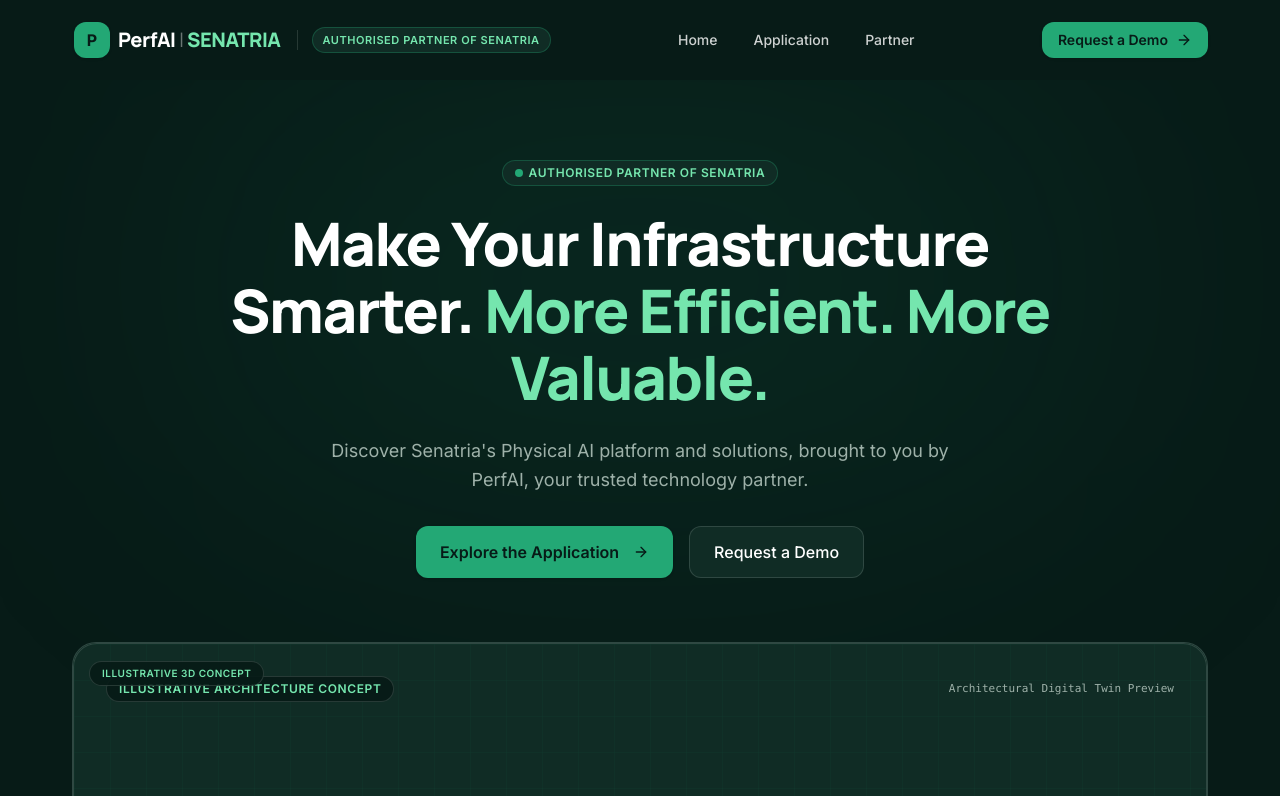
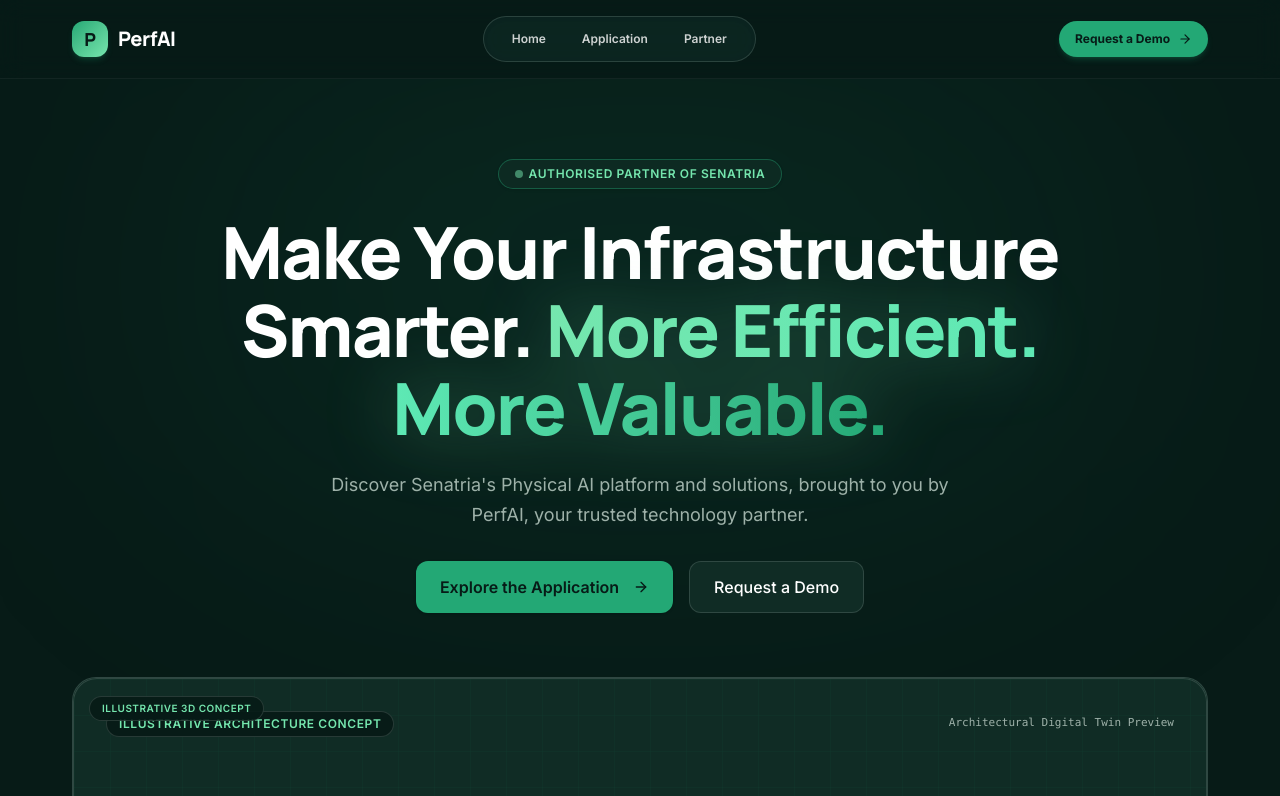
Before and after one commit to verilumenlab/perfai-, a Next.js app: page / in a window 1280 px wide. Shown: the top 796 px of the page. Built offline with nearby package versions, Linux system fonts and the light colour scheme.

Commit message:
feat: redesign navbar with clean PerfAI logo and enhance hero typography highlights

```diff
--- a/app/application/page.tsx
+++ b/app/application/page.tsx
@@ -63,11 +63,15 @@ export default function ApplicationPage() {
         <Container className="relative z-10">
           <FadeIn>
             <div className="max-w-3xl">
-              <Badge variant="default" className="mb-4">
-                {hero.badge}
+              <Badge variant="default" className="mb-4 px-4 py-1.5 shadow-sm border-green-primary/40 bg-bg-surface/80 backdrop-blur-sm">
+                <span className="h-2 w-2 rounded-full bg-mint-accent animate-pulse" />
+                <span>{hero.badge}</span>
               </Badge>
-              <h1 className="font-heading font-extrabold text-3xl sm:text-5xl lg:text-6xl text-white tracking-tight leading-[1.12]">
-                {hero.headline}
+              <h1 className="font-heading font-extrabold text-4xl sm:text-6xl lg:text-7xl text-white tracking-tight leading-[1.08]">
+                Intelligence That Understands{" "}
+                <span className="bg-gradient-to-r from-mint-accent via-emerald-300 to-green-primary bg-clip-text text-transparent drop-shadow-[0_0_35px_rgba(117,230,174,0.35)]">
+                  Your Infrastructure.
+                </span>
               </h1>
               <p className="mt-6 text-base sm:text-lg text-text-muted max-w-2xl leading-relaxed">
                 {hero.subheading}
--- a/app/partner/page.tsx
+++ b/app/partner/page.tsx
@@ -63,11 +63,15 @@ export default function PartnerPage() {
         <Container className="relative z-10">
           <FadeIn>
             <div className="max-w-3xl">
-              <Badge variant="default" className="mb-4">
-                {hero.badge}
+              <Badge variant="default" className="mb-4 px-4 py-1.5 shadow-sm border-green-primary/40 bg-bg-surface/80 backdrop-blur-sm">
+                <span className="h-2 w-2 rounded-full bg-mint-accent animate-pulse" />
+                <span>{hero.badge}</span>
               </Badge>
-              <h1 className="font-heading font-extrabold text-3xl sm:text-5xl lg:text-6xl text-white tracking-tight leading-[1.12]">
-                {hero.headline}
+              <h1 className="font-heading font-extrabold text-4xl sm:text-6xl lg:text-7xl text-white tracking-tight leading-[1.08]">
+                Bringing Physical AI to{" "}
+                <span className="bg-gradient-to-r from-mint-accent via-emerald-300 to-green-primary bg-clip-text text-transparent drop-shadow-[0_0_35px_rgba(117,230,174,0.35)]">
+                  Businesses. Together.
+                </span>
               </h1>
               <p className="mt-6 text-base sm:text-lg text-text-muted max-w-2xl leading-relaxed">
                 {hero.subheading}
--- a/components/layout/MobileNavigation.tsx
+++ b/components/layout/MobileNavigation.tsx
@@ -99,15 +99,19 @@ export function MobileNavigation({
         <div>
           {/* Header */}
           <div className="flex items-center justify-between pb-6 border-b border-border-dark">
-            <div className="flex flex-col">
+            <Link
+              href="/"
+              onClick={onClose}
+              className="flex items-center gap-2.5"
+              aria-label="PerfAI Homepage"
+            >
+              <div className="h-8 w-8 rounded-xl bg-gradient-to-br from-green-primary to-mint-accent text-bg-deep flex items-center justify-center font-heading font-extrabold text-base shadow-sm">
+                P
+              </div>
               <span className="font-heading font-extrabold text-xl text-white">
-                PerfAI <span className="text-white/40 font-normal">|</span>{" "}
-                <span className="text-mint-accent">SENATRIA</span>
+                PerfAI
               </span>
-              <span className="text-[10px] text-mint-accent uppercase font-semibold tracking-wider mt-0.5">
-                {siteConfig.resellerBadge}
-              </span>
-            </div>
+            </Link>
 
             <button
               ref={closeButtonRef}
--- a/components/layout/Navbar.tsx
+++ b/components/layout/Navbar.tsx
@@ -2,7 +2,6 @@
 
 import React, { useState, useEffect, useRef } from "react";
 import Link from "next/link";
-import { siteConfig } from "@/lib/site-config";
 import { MobileNavigation } from "./MobileNavigation";
 import { Menu, ArrowRight } from "lucide-react";
 
@@ -24,53 +23,45 @@ export function Navbar() {
       <header
         className={`sticky top-0 z-40 w-full transition-all duration-300 ${
           scrolled
-            ? "bg-bg-deep/90 backdrop-blur-md border-b border-border-dark py-3.5 shadow-lg shadow-black/20"
-            : "bg-transparent py-5"
+            ? "bg-bg-deep/85 backdrop-blur-xl border-b border-border-dark/80 py-3 shadow-xl shadow-black/40"
+            : "bg-bg-deep/40 backdrop-blur-md border-b border-white/5 py-4"
         }`}
       >
         <div className="w-full max-w-[1200px] mx-auto px-4 sm:px-6 lg:px-8 flex items-center justify-between">
-          {/* Brand: PerfAI | SENATRIA */}
-          <div className="flex items-center gap-3.5">
+          {/* Brand: PerfAI Logo and Name only */}
           <Link
             href="/"
-              className="flex items-center gap-2 group focus:outline-none focus-visible:ring-2 focus-visible:ring-mint-accent rounded-lg p-0.5"
+            className="flex items-center gap-2.5 group focus:outline-none focus-visible:ring-2 focus-visible:ring-mint-accent rounded-xl p-1 -ml-1 transition-all"
+            aria-label="PerfAI Homepage"
           >
-              <div className="h-9 w-9 rounded-xl bg-green-primary text-bg-deep flex items-center justify-center font-bold text-base shadow-sm group-hover:scale-105 transition-transform">
+            <div className="h-9 w-9 rounded-xl bg-gradient-to-br from-green-primary to-mint-accent text-bg-deep flex items-center justify-center font-heading font-extrabold text-lg shadow-md shadow-green-primary/20 group-hover:scale-105 transition-transform">
               P
             </div>
-              <span className="font-heading font-extrabold text-xl tracking-tight text-white">
-                PerfAI <span className="text-white/40 font-normal">|</span>{" "}
-                <span className="text-mint-accent">SENATRIA</span>
+            <span className="font-heading font-extrabold text-xl tracking-tight text-white group-hover:text-mint-accent transition-colors">
+              PerfAI
             </span>
           </Link>
 
-            <div className="hidden sm:flex items-center h-5 border-l border-border-dark pl-3.5">
-              <span className="text-[11px] font-semibold text-mint-accent uppercase tracking-wider bg-bg-surface px-2.5 py-1 rounded-full border border-green-primary/30">
-                {siteConfig.resellerBadge}
-              </span>
-            </div>
-          </div>
-
           {/* Nav links: Home, Application, Partner */}
           <nav
-            className="hidden md:flex items-center gap-2 lg:gap-3"
+            className="hidden md:flex items-center gap-1 bg-bg-surface/70 backdrop-blur-md px-3 py-1.5 rounded-full border border-border-dark shadow-inner"
             aria-label="Main Navigation"
           >
             <Link
               href="/"
-              className="text-sm font-medium text-white/80 hover:text-white px-3 py-1.5 rounded-lg transition-colors hover:bg-white/5"
+              className="text-xs font-semibold px-4 py-2 rounded-full text-white/80 hover:text-white hover:bg-white/5 transition-all duration-200"
             >
               Home
             </Link>
             <Link
               href="/application"
-              className="text-sm font-medium text-white/80 hover:text-white px-3 py-1.5 rounded-lg transition-colors hover:bg-white/5"
+              className="text-xs font-semibold px-4 py-2 rounded-full text-white/80 hover:text-white hover:bg-white/5 transition-all duration-200"
             >
               Application
             </Link>
             <Link
               href="/partner"
-              className="text-sm font-medium text-white/80 hover:text-white px-3 py-1.5 rounded-lg transition-colors hover:bg-white/5"
+              className="text-xs font-semibold px-4 py-2 rounded-full text-white/80 hover:text-white hover:bg-white/5 transition-all duration-200"
             >
               Partner
             </Link>
@@ -80,10 +71,10 @@ export function Navbar() {
           <div className="flex items-center gap-3">
             <Link
               href="/#demo"
-              className="hidden sm:inline-flex items-center gap-2 text-sm font-semibold bg-green-primary text-bg-deep px-4 py-2 rounded-xl hover:bg-mint-accent active:scale-[0.98] transition-all shadow-sm focus:outline-none focus-visible:ring-2 focus-visible:ring-mint-accent"
+              className="hidden sm:inline-flex items-center gap-2 text-xs font-bold bg-green-primary text-bg-deep px-4 py-2.5 rounded-full hover:bg-mint-accent active:scale-[0.98] transition-all duration-200 shadow-md shadow-green-primary/20 focus:outline-none focus-visible:ring-2 focus-visible:ring-mint-accent"
             >
               <span>Request a Demo</span>
-              <ArrowRight className="w-4 h-4" />
+              <ArrowRight className="w-3.5 h-3.5" />
             </Link>
 
             <button
--- a/components/sections/HeroSection.tsx
+++ b/components/sections/HeroSection.tsx
@@ -37,15 +37,17 @@ export function HeroSection() {
         <FadeIn direction="up">
           <div className="flex flex-col items-center text-center max-w-4xl mx-auto">
             {/* Reseller / Partner Badge */}
-            <Badge variant="default" className="mb-6">
-              <span className="h-2 w-2 rounded-full bg-green-primary" />
+            <Badge variant="default" className="mb-6 px-4 py-1.5 shadow-sm border-green-primary/40 bg-bg-surface/80 backdrop-blur-sm">
+              <span className="h-2 w-2 rounded-full bg-mint-accent animate-pulse" />
               <span>{siteConfig.resellerBadge}</span>
             </Badge>
 
             {/* H1 Headline */}
-            <h1 className="font-heading font-extrabold text-3xl sm:text-5xl lg:text-6xl text-white tracking-tight leading-[1.12]">
+            <h1 className="font-heading font-extrabold text-4xl sm:text-6xl lg:text-7xl text-white tracking-tight leading-[1.08] max-w-4xl">
               Make Your Infrastructure Smarter.{" "}
-              <span className="text-mint-accent">More Efficient. More Valuable.</span>
+              <span className="bg-gradient-to-r from-mint-accent via-emerald-300 to-green-primary bg-clip-text text-transparent drop-shadow-[0_0_35px_rgba(117,230,174,0.35)]">
+                More Efficient. More Valuable.
+              </span>
             </h1>
 
             {/* Subtitle */}
```
Also changed, not shown: 1 other file (tests, documents, lock files or other folders). Lines whose indentation alone changed are shown as unchanged.
